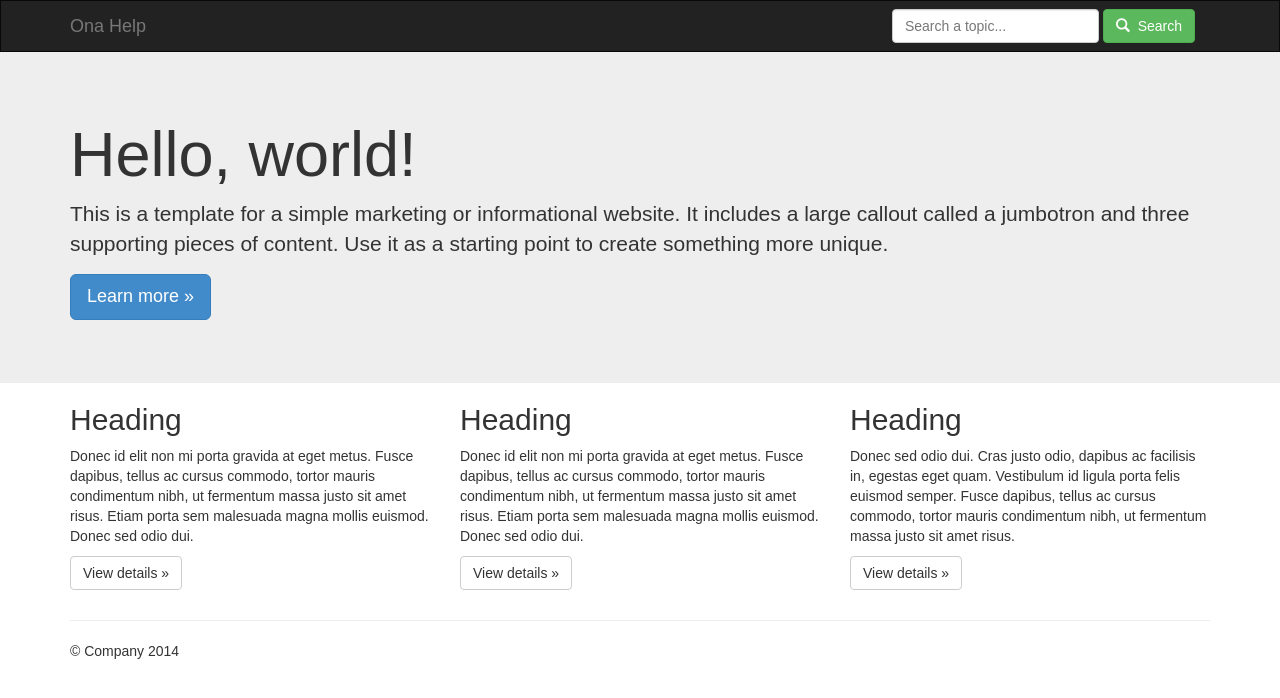
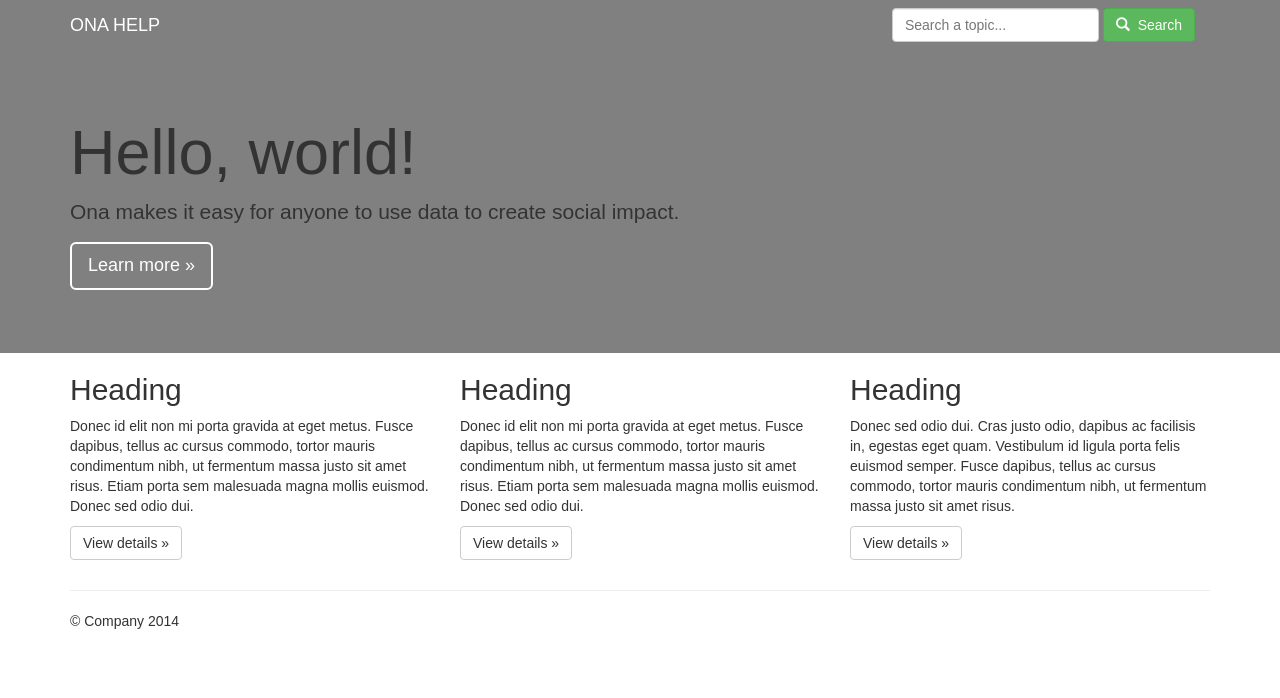
Before and after one commit to onaio/help, a Jekyll site: the page html-build/index.html, which Jekyll copies as it is, in a window 1280 px wide. Shown: the top 698 px of the page. Built offline with Jekyll 4.4.1, drawn with Linux system fonts in a browser that asks for light colours; nearby versions of some CDN libraries; library files that are not in the unit come from our copies.

Commit message:
WM: Template edit, buttons and layout

```diff
--- a/html-build/css/help.css
+++ b/html-build/css/help.css
@@ -1,7 +1,25 @@
 body {
     font-family: 'Proxima Nova', Arial;
 }
+
+a.link-white{
+    color:#fff;
+}
 .navbar, .jumbotron{
+    background:#808080;
+    border:0!important;
     border-radius:0;
     margin-bottom:0;
 }
+.navbar-brand{
+    color:#fff!important;
+}
+.btn-border{
+    background:transparent!important;
+    border:2px solid #fff;
+    transition:all 0.2s ease-in;
+}
+.btn-border:hover{
+    background:#fff!important;
+    color:#777;
+}
--- a/html-build/index.html
+++ b/html-build/index.html
@@ -11,11 +11,8 @@
 
 <title>Ona Help</title>
 
-<!-- Bootstrap core CSS -->
-<link href="css/bootstrap.min.css" rel="stylesheet">
-
-<!-- Custom styles for this template -->
-<link href="css/help.css" rel="stylesheet">
+<link href="css/bootstrap.min.css" rel="stylesheet"/>
+<link href="css/help.css" rel="stylesheet"/>
 
 <!-- HTML5 shim and Respond.js IE8 support of HTML5 elements and media queries -->
 <!--[if lt IE 9]>
@@ -33,16 +30,16 @@
             <span class="icon-bar"></span>
             <span class="icon-bar"></span>
             </button>
-      <a class="navbar-brand" href="http://onalabs.org/help/">Ona Help</a>
+            <a class="navbar-brand" href="http://onalabs.org/help/">ONA HELP</a>
         </div>
         <div class="navbar-collapse collapse">
             <form class="navbar-form navbar-right" role="form">
-        <div class="form-group">
+                <div class="form-group search-box">
                     <input type="text" placeholder="Search a topic..." class="form-control">
-        </div>
                     <button type="submit" class="btn btn-success">
                         <span class="glyphicon glyphicon-search"></span>&nbsp; Search
                     </button>
+                </div>
             </form>
         </div>
     </div>
@@ -51,13 +48,14 @@
 <div class="jumbotron">
     <div class="container">
         <h1>Hello, world!</h1>
-    <p>This is a template for a simple marketing or informational website. It includes a large callout called a jumbotron and three supporting pieces of content. Use it as a starting point to create something more unique.</p>
-    <p><a class="btn btn-primary btn-lg" role="button">Learn more »</a></p>
+        <p>Ona makes it easy for anyone to use data to create social impact. </p>
+        <p>
+            <a class="btn btn-border btn-lg link-white" role="button">Learn more »</a>
+        </p>
     </div>
 </div>
 
 <div class="container">
-  <!-- Example row of columns -->
   <div class="row">
     <div class="col-md-4">
       <h2>Heading</h2>
```
Lines whose indentation alone changed are shown as unchanged.
